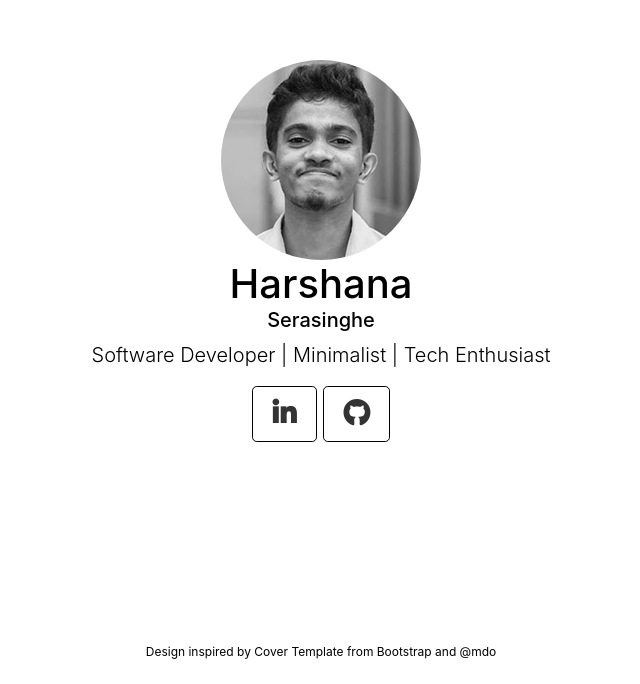
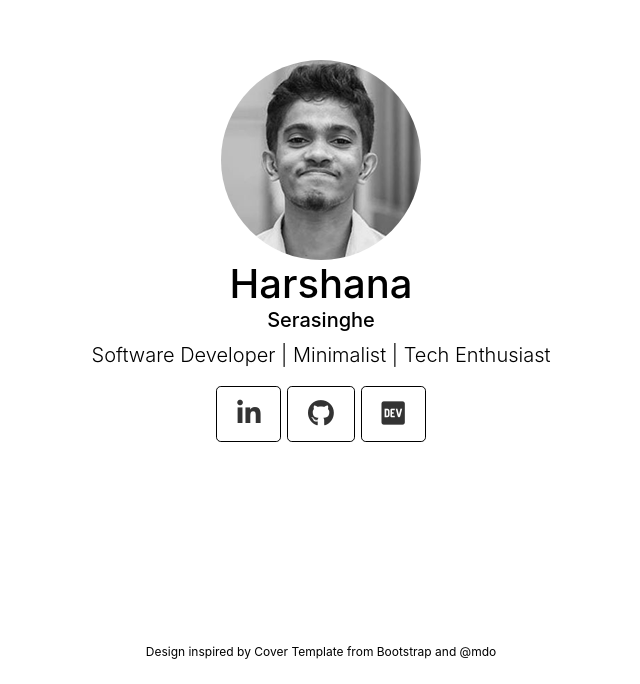
Before and after one commit to harshanas/harshanas.github.io, a plain HTML site: page index.html in a window 1280 px wide. Shown: the part 116-800 px from the top of the page, without its empty margins (319-959 px from the left). Drawn offline with Linux system fonts and the light colour scheme.

Commit message:
Add Dev Community Link

```diff
--- a/index.html
+++ b/index.html
@@ -10,7 +10,7 @@
   <!-- Bootstrap core CSS -->
   <link href="css/bootstrap.min.css" rel="stylesheet">
   <link href="css/style.css" rel="stylesheet">
-  <link rel="stylesheet" href="https://use.fontawesome.com/releases/v5.0.8/css/all.css">
+  <link rel="stylesheet" href="https://use.fontawesome.com/releases/v5.13.0/css/all.css">
 
 
 </head>
@@ -33,8 +33,9 @@
       <h5 class="cover-heading">Serasinghe</h5>
       <p class="lead">Software Developer | Minimalist | Tech Enthusiast</p>
       <p class="lead">
-        <a href="https://www.linkedin.com/in/h4shonline/" class="btn btn-lg btn-secondary" target="_blank"><i class="fab fa-linkedin-in fa-lg"></i></a>
-        <a href="https://github.com/harshanas" class="btn btn-lg btn-secondary" target="_blank"><i class="fab fa-github fa-lg"></i></a>
+        <a href="https://www.linkedin.com/in/h4shonline/" class="btn btn-lg btn-secondary" target="_blank" title="LinkedIn"><i class="fab fa-linkedin-in fa-lg"></i></a>
+        <a href="https://github.com/harshanas" class="btn btn-lg btn-secondary" target="_blank" title="GitHub"><i class="fab fa-github fa-lg"></i></a>
+        <a href="https://dev.to/harshanas" class="btn btn-lg btn-secondary" target="_blank" title="Dev Community"><i class="fab fa-dev fa-lg"></i></a>
 
       </p>
     </main>
```
